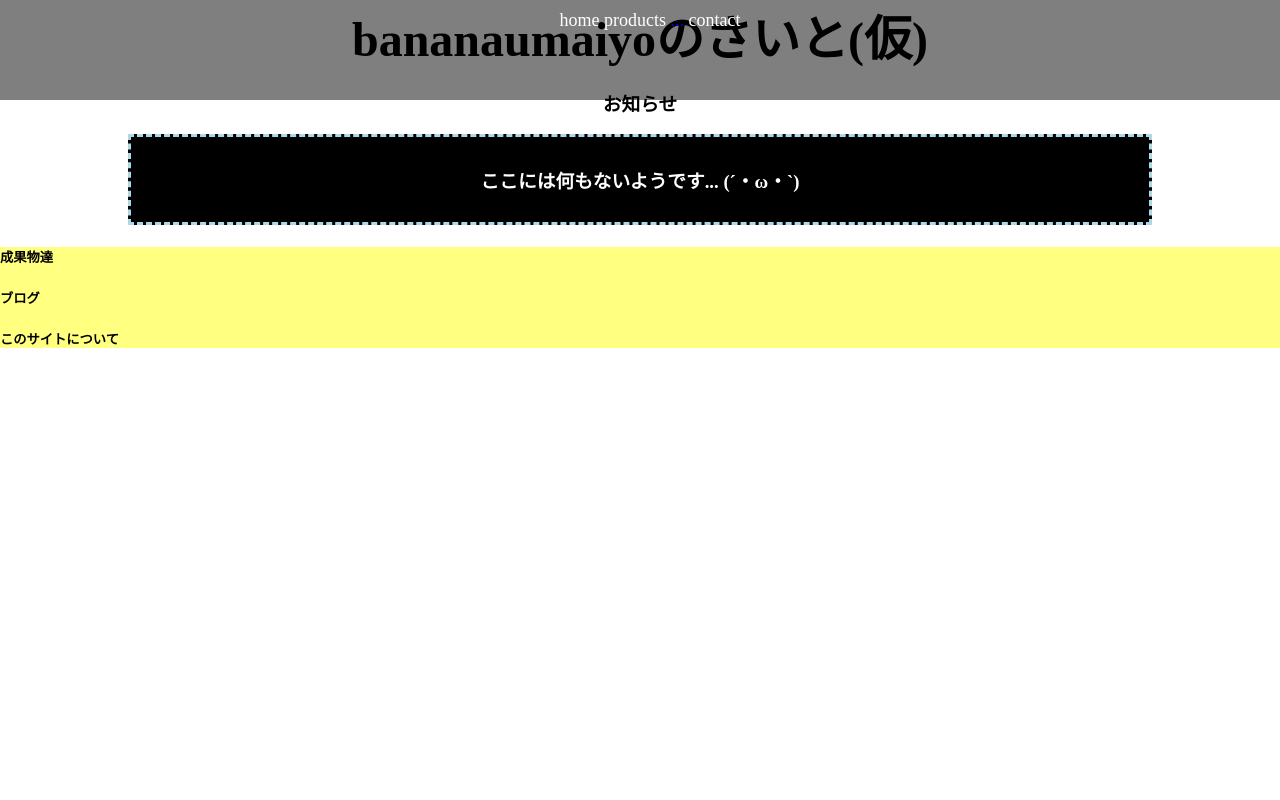
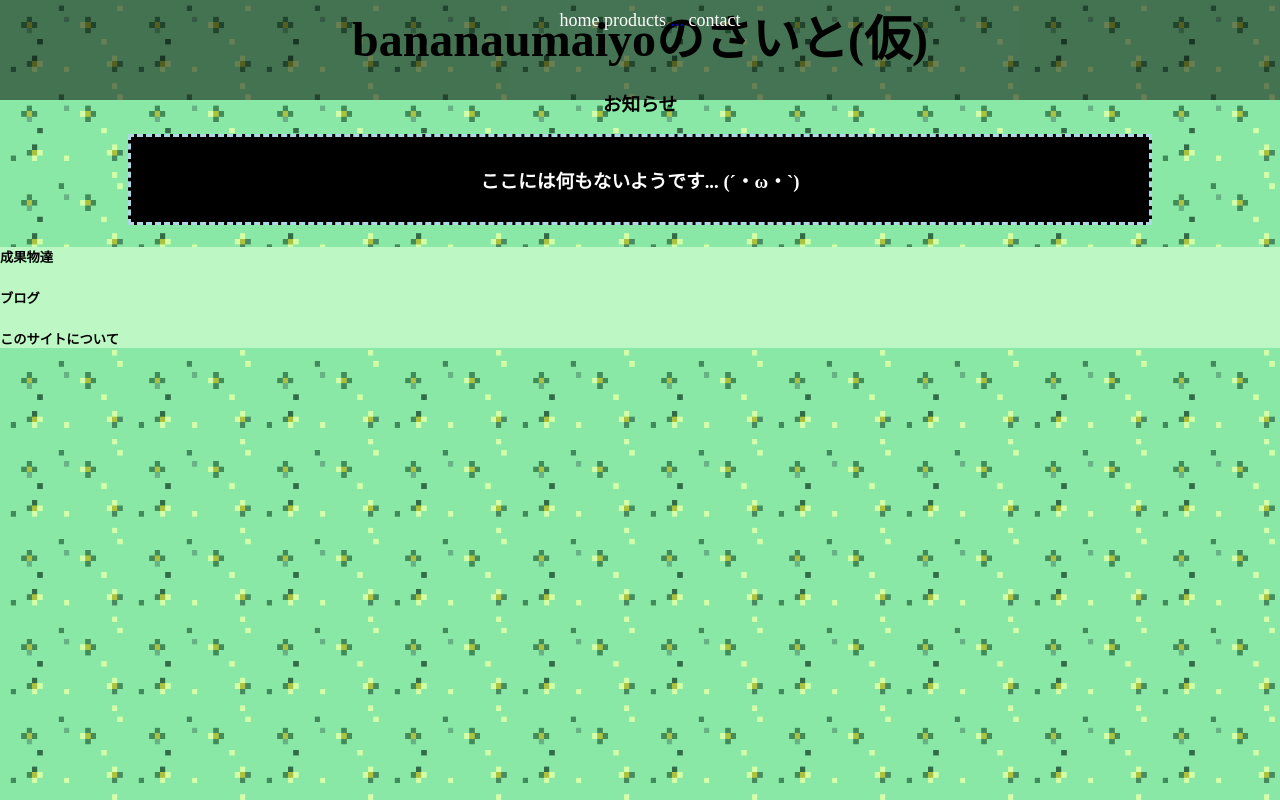
Before and after one commit to bananaisyammy/web, a PHP site: page / in a window 1280 px wide. Run offline with PHP 8.4, Linux system fonts and the light colour scheme; some web fonts are replaced.

Commit message:
background修正

```diff
--- a/index.css
+++ b/index.css
@@ -61,7 +61,7 @@ h1 {
 }
 
 .footer {
-    background-color: rgb(255, 255, 128);
+    background-color: rgb(188, 247, 196);
 }
 
 body {
@@ -74,6 +74,9 @@ body {
     margin-right: 0;
     margin-top: 0;
     margin-bottom: 0;
+    background-image: url("background.png");
+    background-repeat: round;
+    background-size: 10%
 }
 
 html {
```
Also changed, not shown: background.png.
